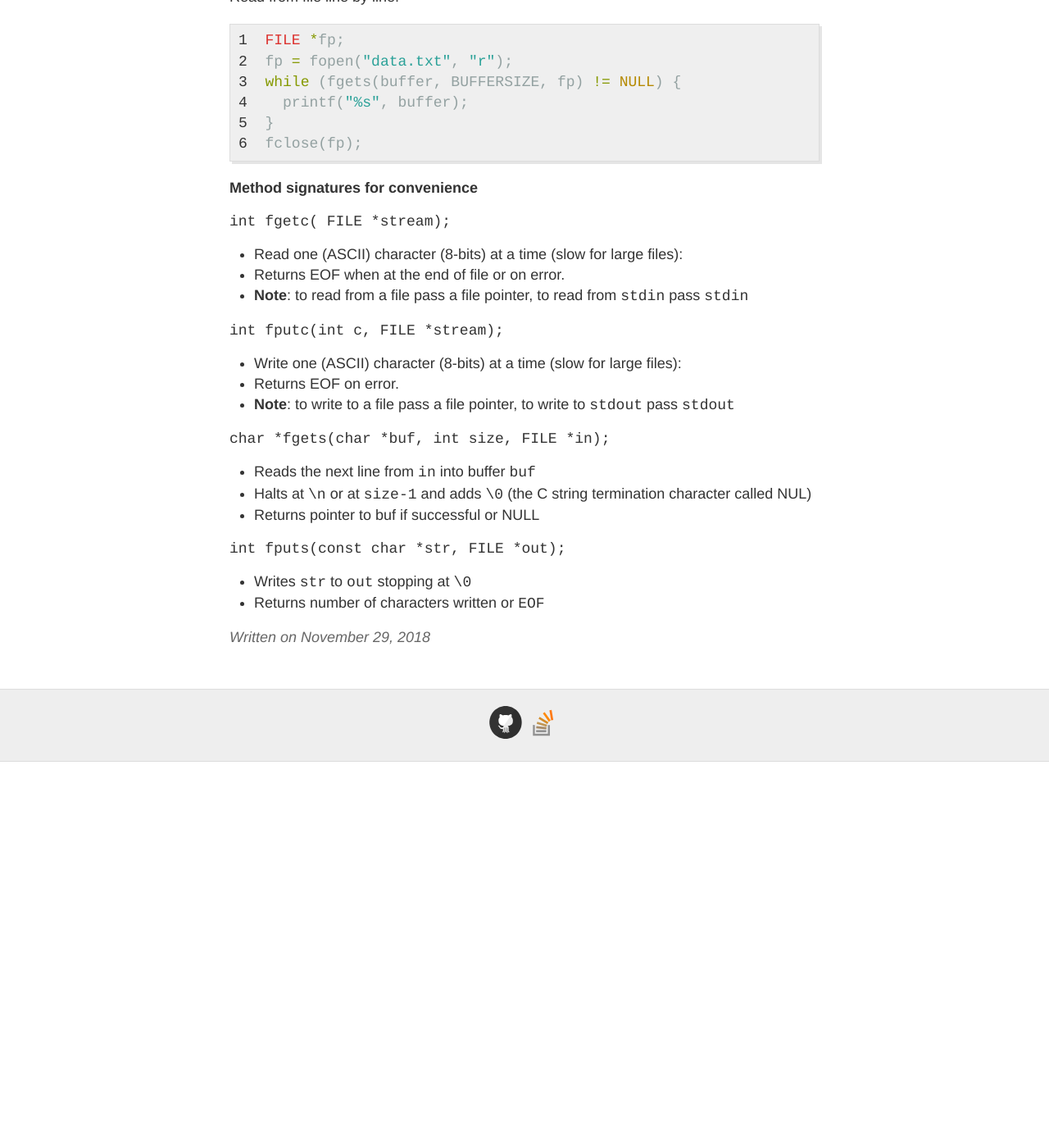
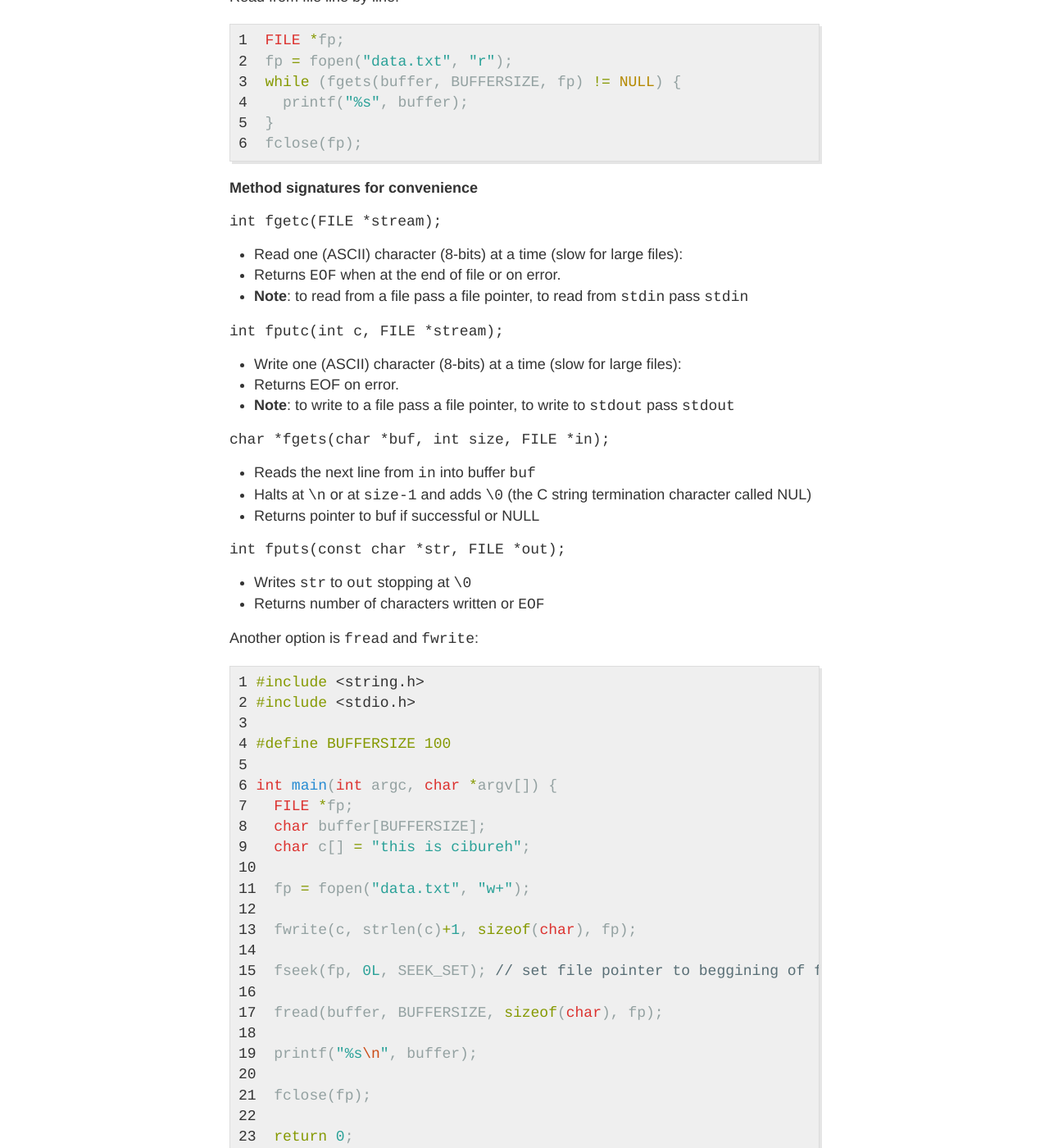
Before and after one commit to gutucristian/gutucristian.github.io, a Jekyll site: the page built from _posts/2018-11-29-C-IO-Tips-and-Tricks.md, in a window 1280 px wide and 1400 px high, scrolled down 1131 px. Shown: the whole window at 82% size. Built offline with Jekyll 4.4.1, drawn with Linux system fonts in a browser that asks for light colours; our own code applies the rules of GitHub Pages for plain Markdown files; before the commit the page ends 2060 px from its top, so only the background shows below that; some of the changed text lies outside the part shown.

Commit message:
Update and rename 2018-11-29-C-Tips-and-Tricks.md to 2018-11-29-C-IO-Tips-and-Tricks.md

```diff
--- a/_posts/2018-11-29-C-Tips-and-Tricks.md
+++ b/_posts/2018-11-29-C-IO-Tips-and-Tricks.md
@@ -48,9 +48,9 @@ Read from file line by line:
 
 **Method signatures for convenience**
 
-`int fgetc( FILE *stream);`
+`int fgetc(FILE *stream);`
 - Read one (ASCII) character (8-bits) at a time (slow for large files):
-- Returns EOF when at the end of file or on error.
+- Returns `EOF` when at the end of file or on error.
 - **Note**: to read from a file pass a file pointer, to read from `stdin` pass `stdin`
 
 `int fputc(int c, FILE *stream);`
@@ -66,3 +66,31 @@ Read from file line by line:
 `int fputs(const char *str, FILE *out);`
 - Writes `str` to `out` stopping at `\0`
 - Returns number of characters written or `EOF`
+
+Another option is `fread` and `fwrite`:
+{% highlight c linenos %}
+#include <string.h>
+#include <stdio.h>
+
+#define BUFFERSIZE 100
+
+int main(int argc, char *argv[]) {
+  FILE *fp;
+  char buffer[BUFFERSIZE];
+  char c[] = "this is cibureh";
+
+  fp = fopen("data.txt", "w+");
+
+  fwrite(c, strlen(c)+1, sizeof(char), fp);
+
+  fseek(fp, 0L, SEEK_SET); // set file pointer to beggining of file
+
+  fread(buffer, BUFFERSIZE, sizeof(char), fp);
+
+  printf("%s\n", buffer);
+
+  fclose(fp);
+
+  return 0;
+ }
+{% endhighlight %}
```
